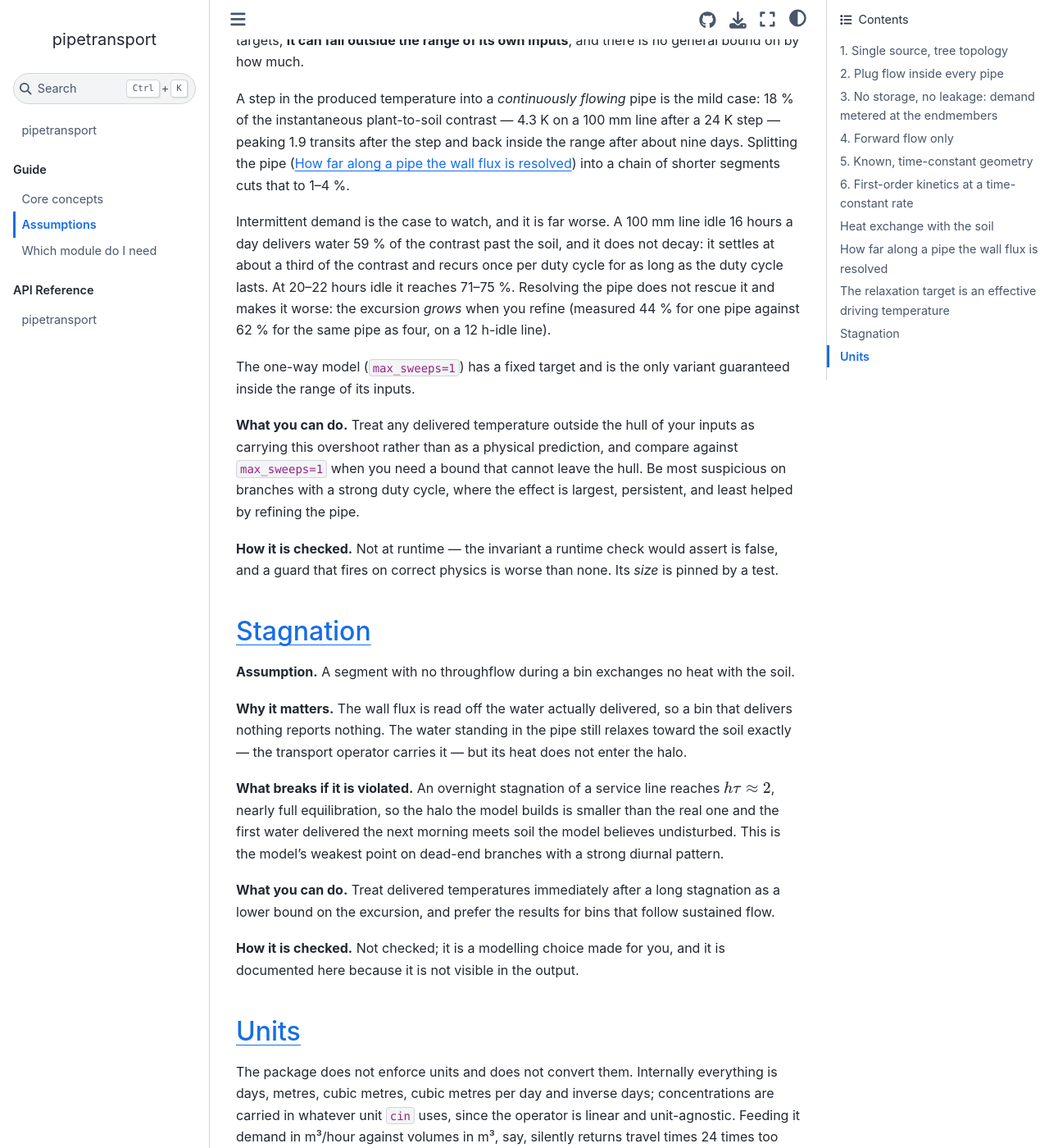
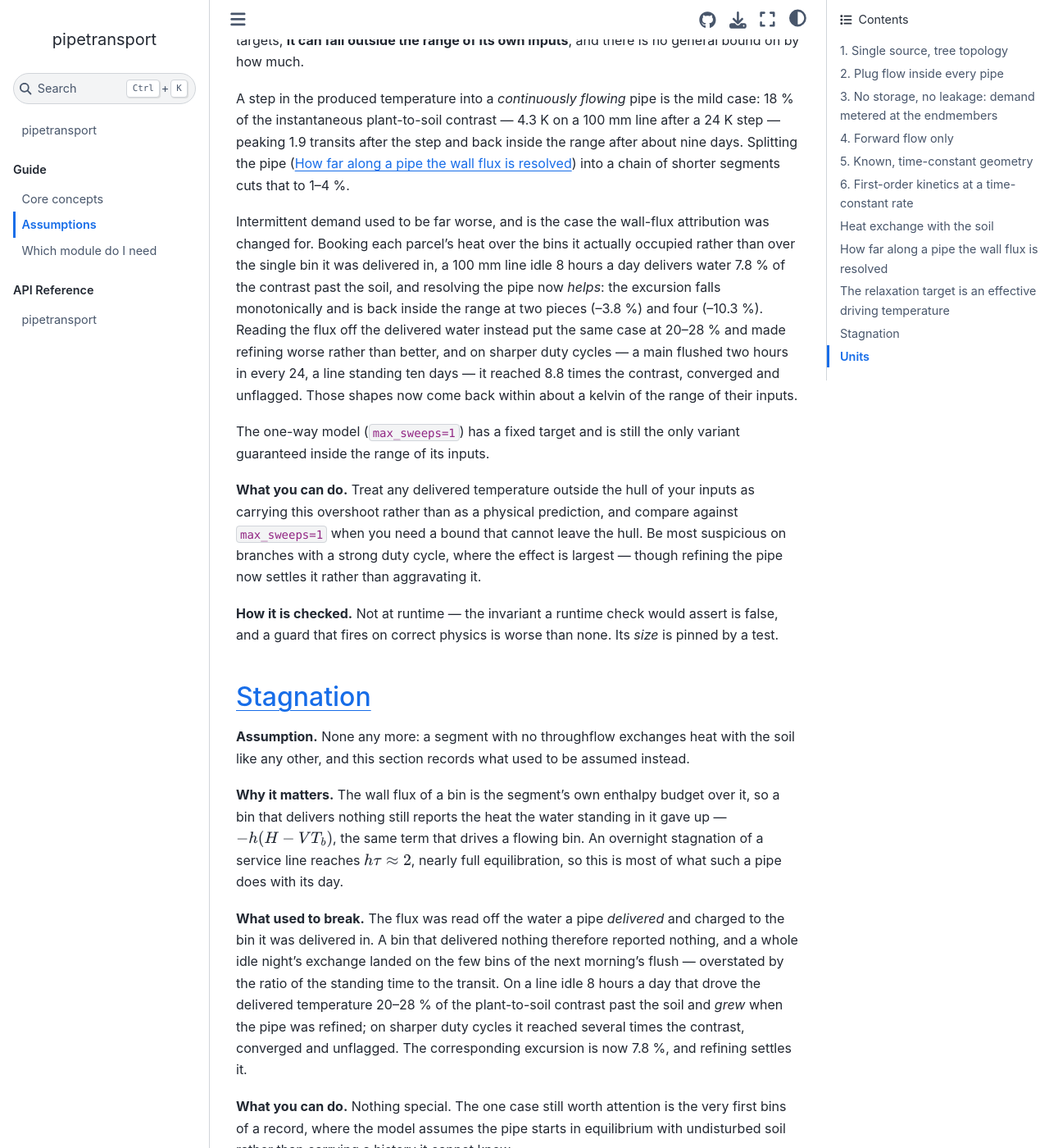
Before and after one commit to gwtransport/pipetransport, a Sphinx documentation site: the page built from docs/source/user_guide/assumptions.rst, in a window 1280 px wide and 1400 px high, scrolled down 11431 px. Shown: the whole window at 82% size. Built offline with Sphinx 7.4.7 and the Sphinx Book theme 1.1.4, drawn with Linux system fonts in a browser that asks for light colours; pages that are not in the unit, such as notebooks, are missing from menus; the version number could not be read and is left out; some of the changed text lies outside the part shown.

Commit message:
docs: describe the flux the model now books, and retire the stagnation assumption
The module docstring's account of the wall flux described reading it off the delivered
water, which is what the previous commit replaced; the Validity block's intermittent-demand
numbers (59 %, 71-75 %, refining 44 % -> 62 %) and assumptions.rst's copies of them measured
that attribution and no longer describe anything the code does.

Replaced with the enthalpy-budget account and the measured numbers for it: 7.8 % of the
contrast on a line idle 8 h a day, falling to -3.8 % at two pieces and -10.3 % at four,
where it used to be 20-28 % and grow under refinement. The one wall-flux history per pipe
assumption keeps its section but gets numbers that isolate it now that the transit-wide
smear no longer sits on top: 0.08 K at a 2 h transit and 0.53 K at 6 h against the local
reference, with a pointer to #32.

assumptions.rst's Stagnation section documented an assumption that no longer exists -- 'a
segment with no throughflow exchanges no heat with the soil'. Rewritten to record what the
model does instead, and what used to break, since a reader who met the old behaviour needs
to know it changed.

The convergence account is new: the iteration matrix is block lower triangular with the
same-bin gains on its diagonal, all strictly below one, so the sweep contracts for every
geometry and bin width rather than only where the flux happened to be small.

```diff
--- a/docs/source/user_guide/assumptions.rst
+++ b/docs/source/user_guide/assumptions.rst
@@ -449,20 +449,23 @@ instantaneous plant-to-soil contrast --- 4.3 K on a 100 mm line after a 24 K ste
 transits after the step and back inside the range after about nine days. Splitting the pipe
 (:ref:`assumption-uniform-wall-flux`) into a chain of shorter segments cuts that to 1--4 %.
 
-Intermittent demand is the case to watch, and it is far worse. A 100 mm line idle 16 hours a day
-delivers water 59 % of the contrast past the soil, and it does not decay: it settles at about a third
-of the contrast and recurs once per duty cycle for as long as the duty cycle lasts. At 20--22 hours
-idle it reaches 71--75 %. Resolving the pipe does not rescue it and makes it worse: the excursion
-*grows* when you refine (measured 44 % for one pipe against 62 % for the same pipe as four, on a
-12 h-idle line).
+Intermittent demand used to be far worse, and is the case the wall-flux attribution was changed for.
+Booking each parcel's heat over the bins it actually occupied rather than over the single bin it was
+delivered in, a 100 mm line idle 8 hours a day delivers water 7.8 % of the contrast past the soil,
+and resolving the pipe now *helps*: the excursion falls monotonically and is back inside the range at
+two pieces (--3.8 %) and four (--10.3 %). Reading the flux off the delivered water instead put the
+same case at 20--28 % and made refining worse rather than better, and on sharper duty cycles --- a
+main flushed two hours in every 24, a line standing ten days --- it reached 8.8 times the contrast,
+converged and unflagged. Those shapes now come back within about a kelvin of the range of their
+inputs.
 
-The one-way model (``max_sweeps=1``) has a fixed target and is the only variant guaranteed inside the
-range of its inputs.
+The one-way model (``max_sweeps=1``) has a fixed target and is still the only variant guaranteed
+inside the range of its inputs.
 
 **What you can do.** Treat any delivered temperature outside the hull of your inputs as carrying this
 overshoot rather than as a physical prediction, and compare against ``max_sweeps=1`` when you need a
 bound that cannot leave the hull. Be most suspicious on branches with a strong duty cycle, where the
-effect is largest, persistent, and least helped by refining the pipe.
+effect is largest --- though refining the pipe now settles it rather than aggravating it.
 
 **How it is checked.** Not at runtime --- the invariant a runtime check would assert is false, and a
 guard that fires on correct physics is worse than none. Its *size* is pinned by a test.
@@ -470,22 +473,30 @@ guard that fires on correct physics is worse than none. Its *size* is pinned by
 Stagnation
 ----------
 
-**Assumption.** A segment with no throughflow during a bin exchanges no heat with the soil.
+**Assumption.** None any more: a segment with no throughflow exchanges heat with the soil like any
+other, and this section records what used to be assumed instead.
 
-**Why it matters.** The wall flux is read off the water actually delivered, so a bin that delivers
-nothing reports nothing. The water standing in the pipe still relaxes toward the soil exactly --- the
-transport operator carries it --- but its heat does not enter the halo.
+**Why it matters.** The wall flux of a bin is the segment's own enthalpy budget over it, so a bin
+that delivers nothing still reports the heat the water standing in it gave up ---
+:math:`-h (H - V T_b)`, the same term that drives a flowing bin. An overnight stagnation of a service
+line reaches :math:`h\tau \approx 2`, nearly full equilibration, so this is most of what such a pipe
+does with its day.
 
-**What breaks if it is violated.** An overnight stagnation of a service line reaches
-:math:`h\tau \approx 2`, nearly full equilibration, so the halo the model builds is smaller than the
-real one and the first water delivered the next morning meets soil the model believes undisturbed.
-This is the model's weakest point on dead-end branches with a strong diurnal pattern.
+**What used to break.** The flux was read off the water a pipe *delivered* and charged to the bin it
+was delivered in. A bin that delivered nothing therefore reported nothing, and a whole idle night's
+exchange landed on the few bins of the next morning's flush --- overstated by the ratio of the
+standing time to the transit. On a line idle 8 hours a day that drove the delivered temperature
+20--28 % of the plant-to-soil contrast past the soil and *grew* when the pipe was refined; on sharper
+duty cycles it reached several times the contrast, converged and unflagged. The corresponding
+excursion is now 7.8 %, and refining settles it.
 
-**What you can do.** Treat delivered temperatures immediately after a long stagnation as a lower
-bound on the excursion, and prefer the results for bins that follow sustained flow.
+**What you can do.** Nothing special. The one case still worth attention is the very first bins of a
+record, where the model assumes the pipe starts in equilibrium with undisturbed soil rather than
+carrying a history it cannot know.
 
-**How it is checked.** Not checked; it is a modelling choice made for you, and it is documented here
-because it is not visible in the output.
+**How it is checked.** By the only test in the suite with zero flow anywhere: it pins the excursion
+under a duty cycle and asserts that refining the pipe reduces it monotonically and brings the answer
+back inside the range of its inputs.
 
 Units
 -----
```
Also changed, not shown: 1 other file.
